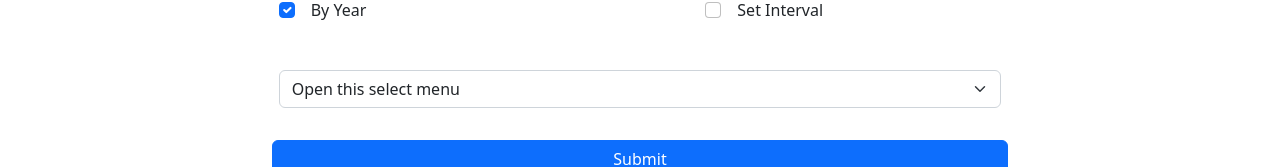
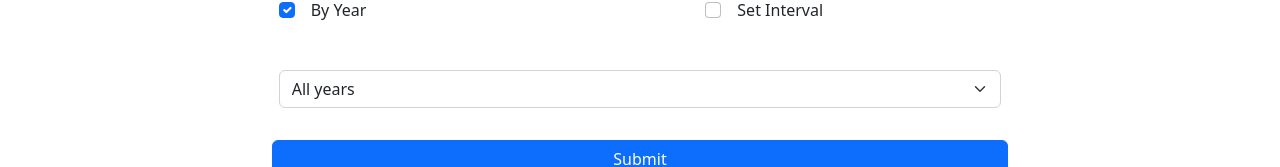
Before and after one commit to AdryannMillos/leviathan, a Vue app in the folder front/: page / in a window 1280 px wide. Shown: the part 262-429 px from the top of the page. Built offline with nearby package versions, Linux system fonts and the light colour scheme; no server answers.

Commit message:
fea: Add years to select

```diff
--- a/front/src/views/HomeView.vue
+++ b/front/src/views/HomeView.vue
@@ -52,11 +52,11 @@
         </div>
         <div class="row mb-3 mt-3">
           <div v-if="byYear" class="col-7 mb-3">
-            <select class="form-select" aria-label="Default select example">
-              <option selected>Open this select menu</option>
-              <option value="1">One</option>
-              <option value="2">Two</option>
-              <option value="3">Three</option>
+            <select class="form-select" v-model='date' aria-label="Default select example">
+              <option value="null">All years</option>
+              <option value="2023">2023</option>
+              <option value="2022">2022</option>
+              <option value="2021">2021</option>
             </select>
           </div>
           <div v-if="setInterval" class="col-3 mb-3">
@@ -180,7 +180,6 @@ export default {
 
       if (this.date) myUrlWithParams.searchParams.append("date", this.date);
 
-      if (this.date) myUrlWithParams.searchParams.append("date", this.date);
       if (this.initialDate && this.finalDate) {
         myUrlWithParams.searchParams.append("initialDate", this.initialDate);
         myUrlWithParams.searchParams.append("finalDate", this.finalDate);
```
